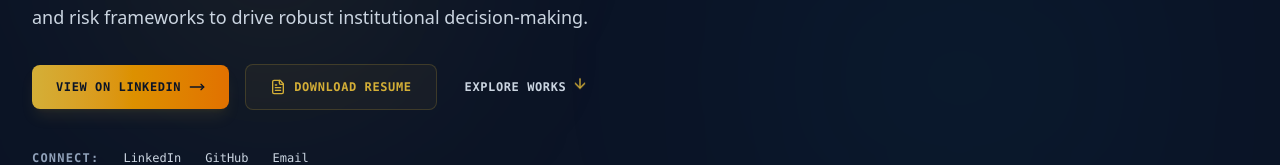
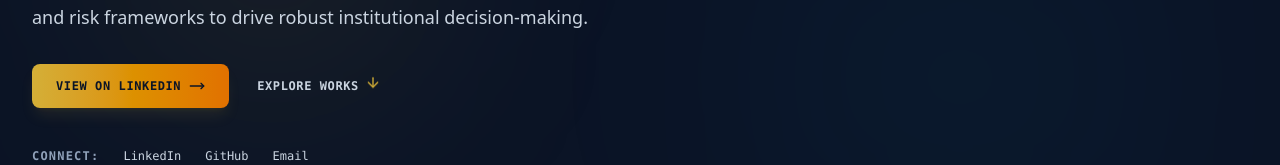
Before and after one commit to gauthamrao13/Gautham-Rao-, a React (Vite) app: page / in a window 1280 px wide. Shown: the part 430-595 px from the top of the page. Built offline with nearby package versions, Linux system fonts and the light colour scheme; no server answers.

Commit message:
Remove resume download link from Hero component
Removed the download link for the resume from the Hero component.

```diff
--- a/src/components/Hero.tsx
+++ b/src/components/Hero.tsx
@@ -89,20 +89,6 @@ export default function Hero({ isDarkMode }: HeroProps) {
               </a>
 
               <a
-                href="/assets/Gautham_RaoResume.pdf"
-                download="Gautham_RaoResume.pdf"
-                target="_blank"
-                className={`inline-flex items-center justify-center font-mono text-xs uppercase tracking-wider font-bold py-3.5 px-6 rounded-lg border transition-all ${
-                  isDarkMode
-                    ? "border-[#D4AF37]/20 text-[#D4AF37] bg-[#D4AF37]/5 hover:bg-[#D4AF37]/10 hover:border-[#D4AF37]/35"
-                    : "border-amber-500/20 text-amber-700 bg-amber-500/[0.02] hover:bg-[#D4AF37]/[0.05] hover:border-[#D4AF37]/35"
-                }`}
-              >
-                <FileText className="w-4 h-4 mr-2" />
-                Download Resume
-              </a>
-
-              <a
                 href="#projects"
                 onClick={handleScrollToProjects}
                 className={`inline-flex items-center justify-center font-mono text-xs uppercase tracking-wider font-semibold py-3.5 px-3 transition-colors ${
```
